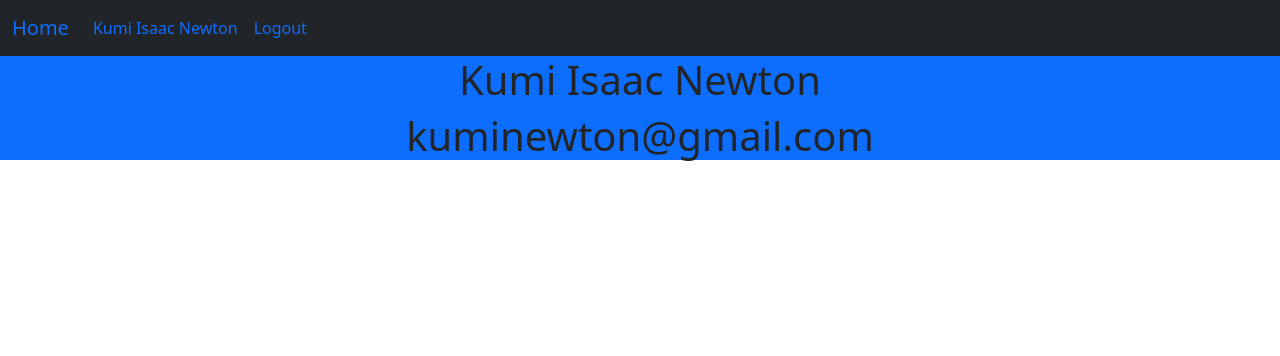
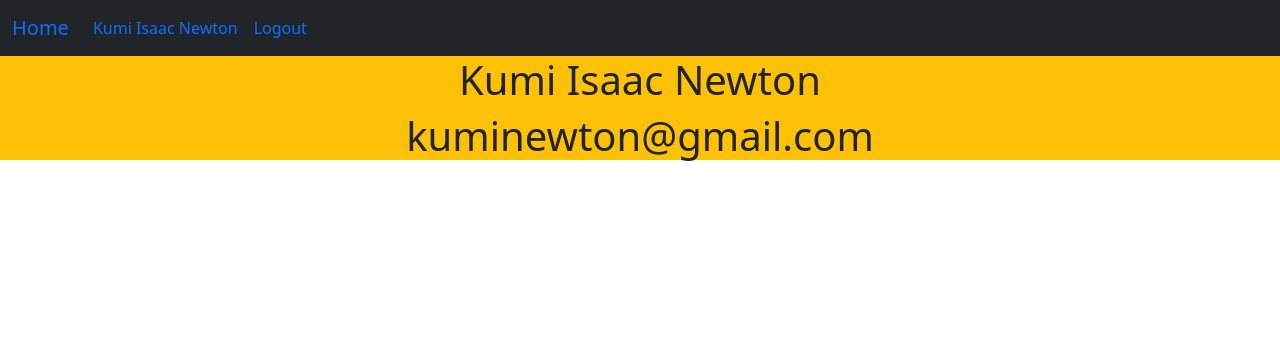
Before and after one commit to ra-n-dev/kpasec_system, a Flask app: page /account in a window 1280 px wide. Shown: the top 356 px of the page. Run offline with Flask 2, Linux system fonts and the light colour scheme; a user stored in the database is signed in; some libraries are stand-ins or nearby versions.

Commit message:
Update account.html

```diff
--- a/App/templates/account.html
+++ b/App/templates/account.html
@@ -1,6 +1,6 @@
 {% extends "bootstrap.html" %}
 {% block content %}
-<div class="jumbotron bg-primary">
+<div class="jumbotron bg-warning">
 	<center>
 		<h1>{{current_user.username}}</h1>
 		<h1>{{current_user.email}}</h1>
```
